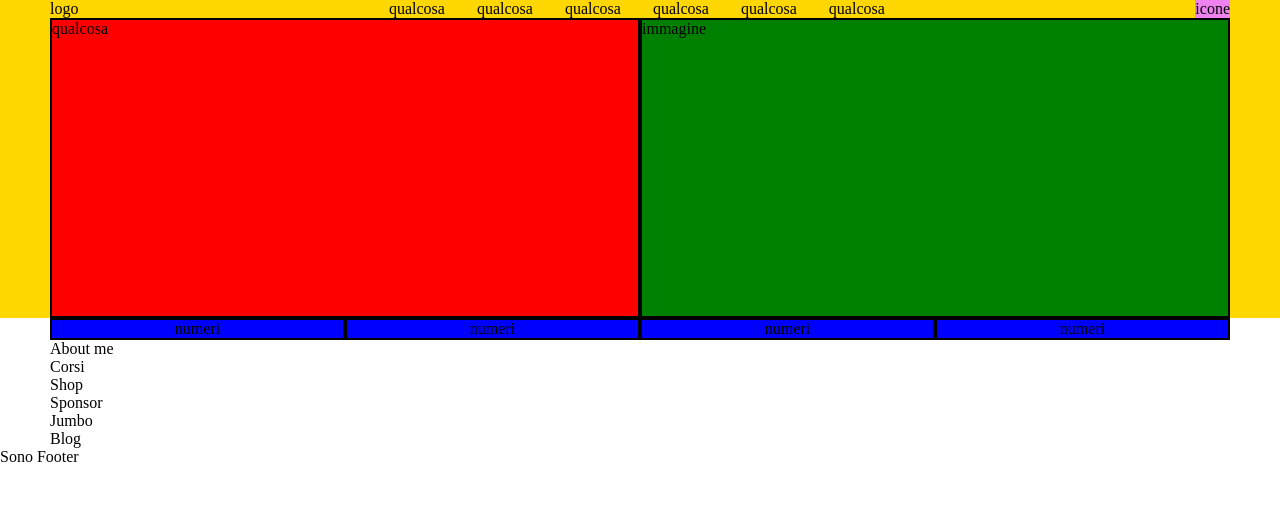
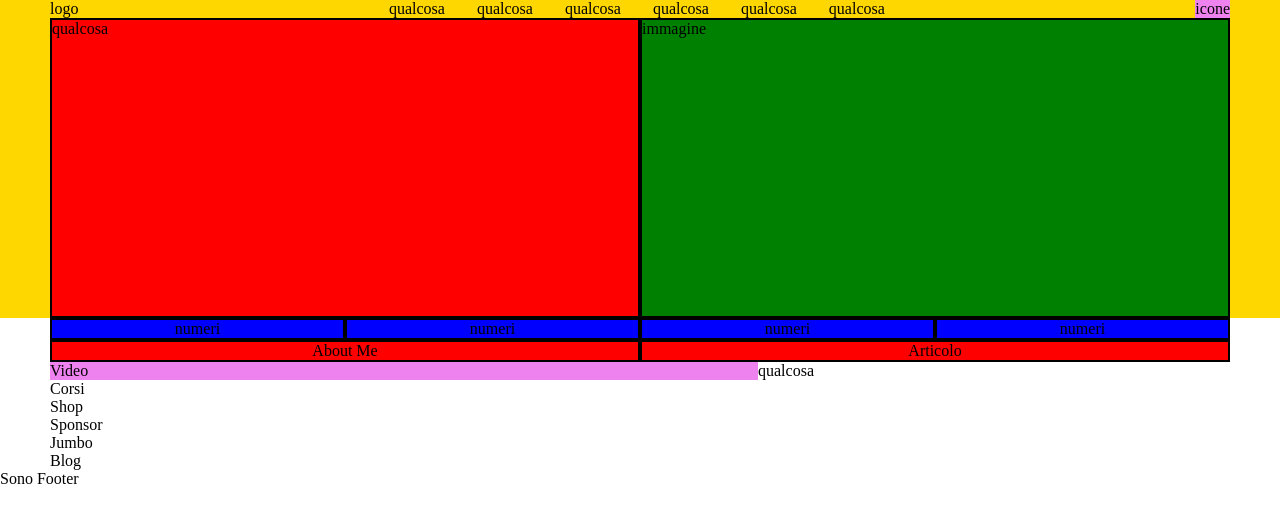
Before and after one commit to Marco-Vigilio/proj-html-vuejs, a Vue app: page / in a window 1280 px wide. Shown: the top 522 px of the page. Built offline with nearby package versions, Linux system fonts and the light colour scheme.

Commit message:
creo struttura per About

```diff
--- a/src/components/main/AboutMe.vue
+++ b/src/components/main/AboutMe.vue
@@ -1,9 +1,43 @@
 <template>
-    <section>About me</section>
+    <section>
+        <div class="introduction">
+            <article>About Me</article>
+            <article>Articolo</article>
+        </div>
+        <div class="about">
+            <article class="video">Video</article>
+            <article>qualcosa</article>
+        </div>
+    </section>
 </template>
 <script>
 export default {
     name: "About Me",
 }
 </script>
-<style lang="scss" scoped></style>
+<style lang="scss" scoped>
+section {
+    .introduction {
+        display: flex;
+
+        article {
+            border: 2px solid black;
+            background-color: red;
+            width: calc(100% / 2);
+            display: flex;
+            justify-content: center;
+        }
+    }
+
+    .about {
+        display: flex;
+
+        article.video {
+            background-color: violet;
+            width: 60%;
+        }
+
+        //no margin, PADDING
+    }
+}
+</style>
```
